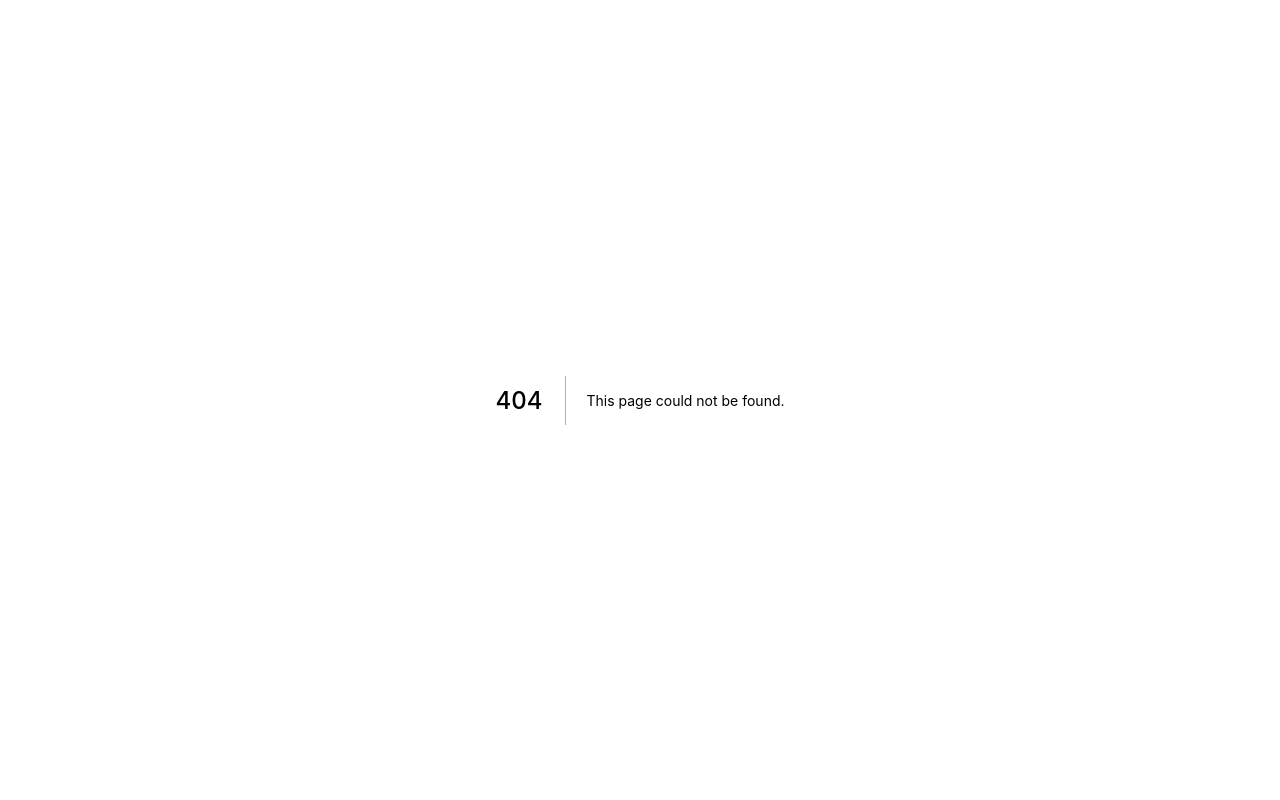
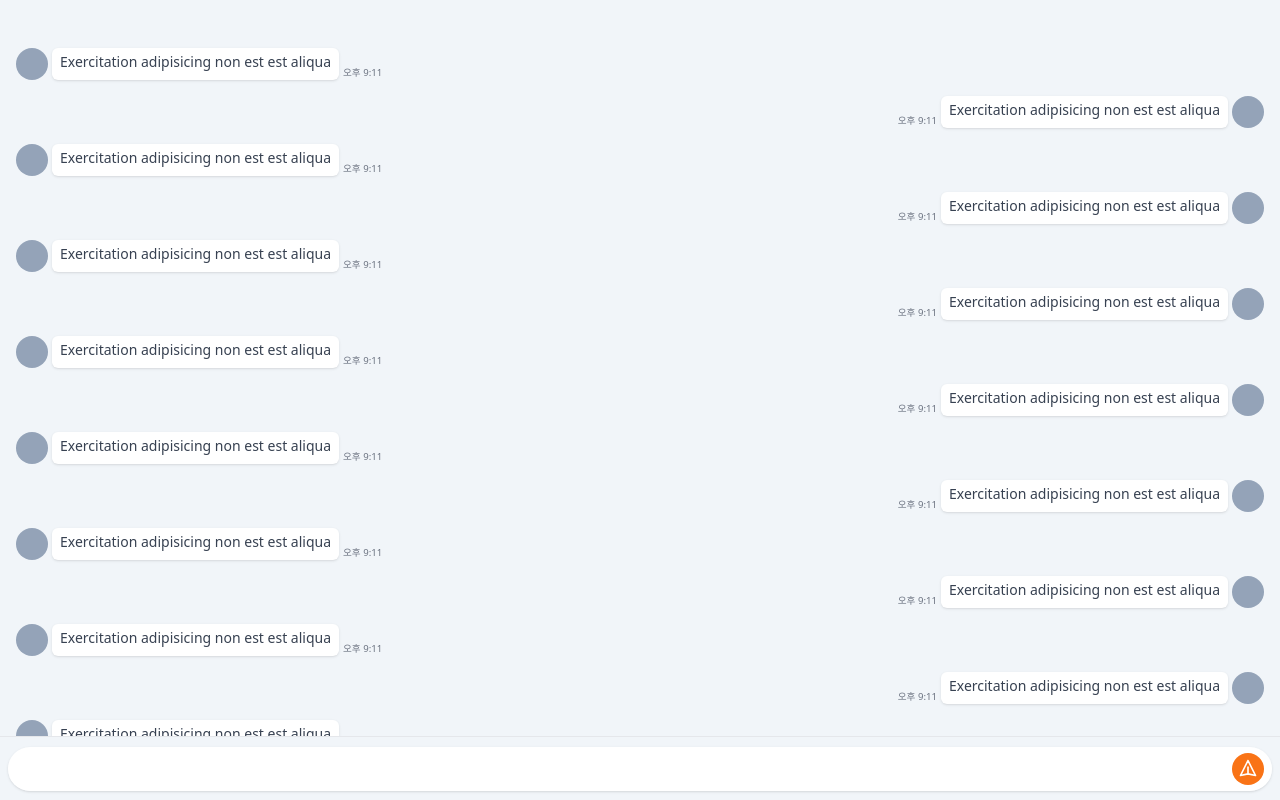
Before and after one commit to jinyongp/carrot-market, a Next.js app: page /chats/1 in a window 1280 px wide. Before the commit this address had no page. Built offline with nearby package versions, Linux system fonts and the light colour scheme.

Commit message:
Feat: ChatRoom 페이지 작성

```diff
--- /dev/null
+++ b/pages/chats/[id].tsx
@@ -0,0 +1,36 @@
+import { PaperAirplaneIcon } from '@heroicons/react/outline';
+
+export default function ChatRoom() {
+  return (
+    <div className="bg-slate-100 h-screen py-8 pb-16 overflow-hidden">
+      <ul className="space-y-4 h-full overflow-y-auto p-4">
+        {[...Array(30)].map((_, i) => (
+          <li
+            key={i}
+            className={`flex gap-1 ${i & 1 ? 'flex-row-reverse' : ''}`}
+          >
+            <div className="rounded-full w-8 h-8 bg-slate-400" />
+            <p
+              className={`max-w-[70%] text-sm text-gray-700 px-2 py-1 rounded-md relative shadow bg-white ${
+                i & 1 ? 'text-right' : ''
+              }`}
+            >
+              Exercitation adipisicing non est est aliqua
+            </p>
+            <small className="text-[0.6rem] text-gray-500 self-end">
+              오후 9:11
+            </small>
+          </li>
+        ))}
+      </ul>
+      <form className="fixed h-16 bottom-0 inset-x-0 flex items-center border-t p-2 text-lg bg-slate-100 z-10">
+        <label className="grow rounded-full overflow-hidden shadow">
+          <input className="w-full p-2 text-gray-700 px-6 pr-12" />
+        </label>
+        <button className="absolute right-4 text-white aspect-square w-8 rounded-full bg-orange-500 transition hover:bg-orange-600 flex justify-center items-center focus:ring-2 focus:ring-orange-500 focus:ring-offset-1">
+          <PaperAirplaneIcon className="w-5 h-5 mb-0.5" />
+        </button>
+      </form>
+    </div>
+  );
+}
```
